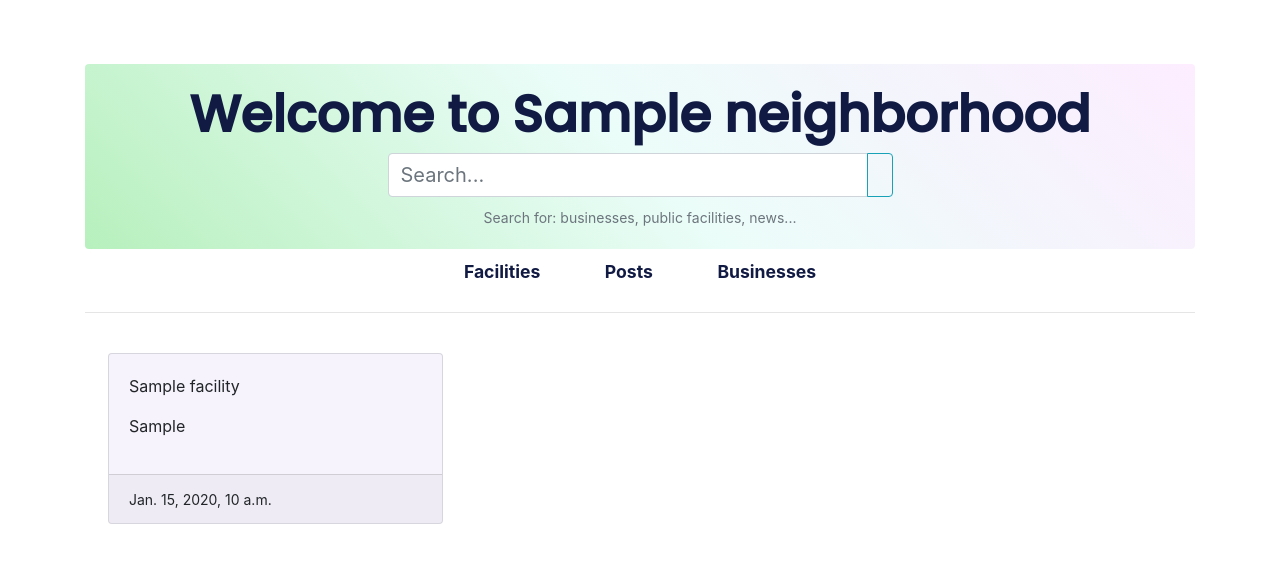
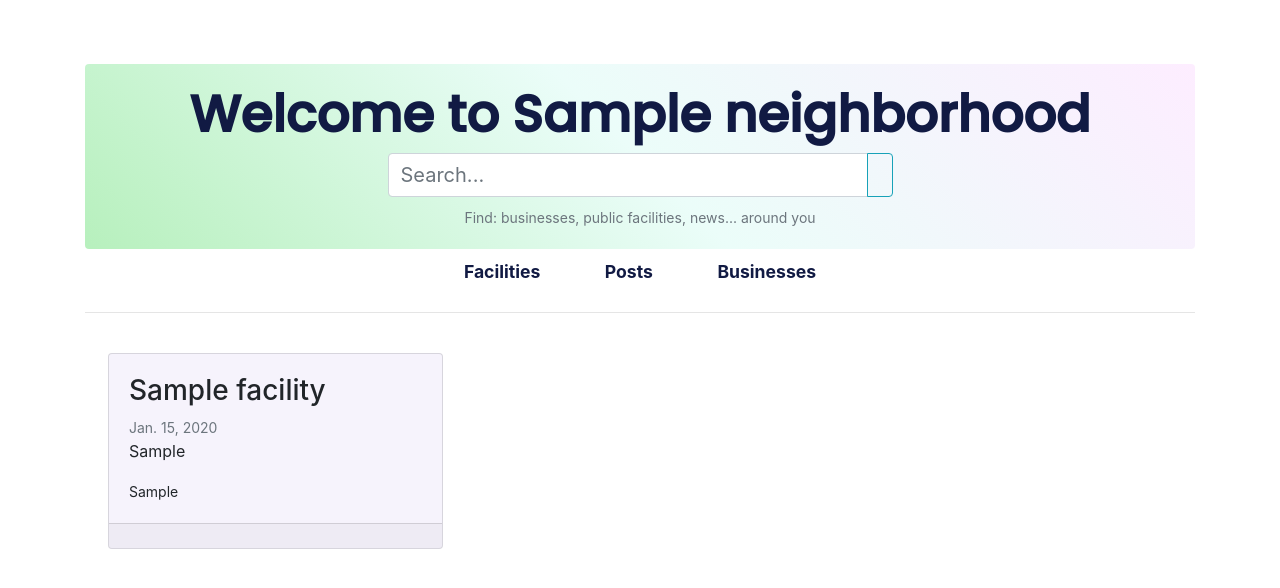
Before and after one commit to Willbeckh/ubuntu, a Django app: page / in a window 1280 px wide. Shown: the part 61-649 px from the top of the page. Run offline with Django 4.2, Linux system fonts and the light colour scheme; a user stored in the database is signed in; tables that the repository leaves empty hold one stand-in row (values such as "Sample post"); some libraries are stand-ins or nearby versions.

Commit message:
pt: add form tag to search input

```diff
--- a/watch_app/templates/watch/index.html
+++ b/watch_app/templates/watch/index.html
@@ -12,6 +12,7 @@
       <h3 class="text-center">Hello {{data}}</h3>
       {% endif %}
       <div class="col-md-6 col-sm-10 mx-auto">
+        <form action="/">
           <div class="input-group mb-2">
             <input
               type="search"
@@ -20,13 +21,14 @@
               placeholder="Search..."
             />
             <div class="input-group-append">
-            <button class="btn btn-outline-info" type="button">
+              <button class="btn btn-outline-info" type="submit">
                 <i class="fas fa-search"></i>
               </button>
             </div>
           </div>
+        </form>
         <small class="text-muted"
-          >Search for: businesses, public facilities, news...</small
+          >Find: businesses, public facilities, news... around you</small
         >
       </div>
     </div>
@@ -40,7 +42,6 @@
     <hr />
   </div>
 </div>
-
 <!-- home content -->
 
 <div class="container mt-3">
@@ -62,12 +63,13 @@
         {% if facilities %}
         <div class="card facility-card mb-2">
           <div class="card-body">
-            <p>{{facility.name}}</p>
+            <h3>{{facility.name}}</h3>
+            <small class="text-muted">{{facility.created_at|date }}</small>
+            <!-- <i class="fas fa-atom position-absolute"></i> -->
             <p>{{facility.location}}</p>
+            <small><i class="fas fa-phone"></i>{{facility.contact}}</small>
           </div>
-          <div class="card-footer">
-            <small>{{facility.created_at }}</small>
-          </div>
+          <div class="card-footer"></div>
         </div>
         {% else %}
         <p>No facilites found in your area.</p>
@@ -76,6 +78,7 @@
       {% endfor %}
     </div>
   </div>
+
   <!--  -->
   <div class="business-section d-none">
     {% if businesses %}
```
Lines whose indentation alone changed are shown as unchanged.
